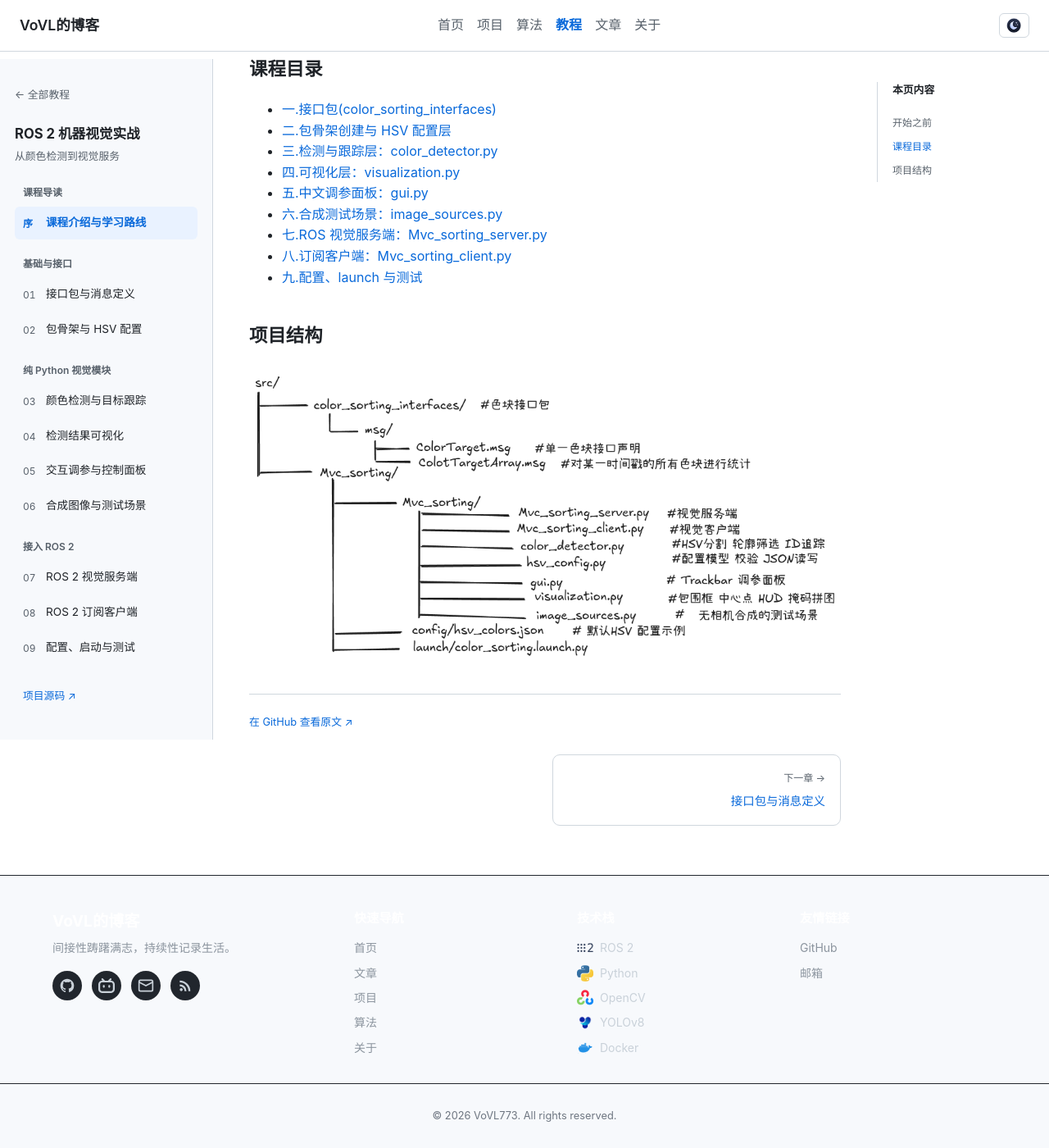
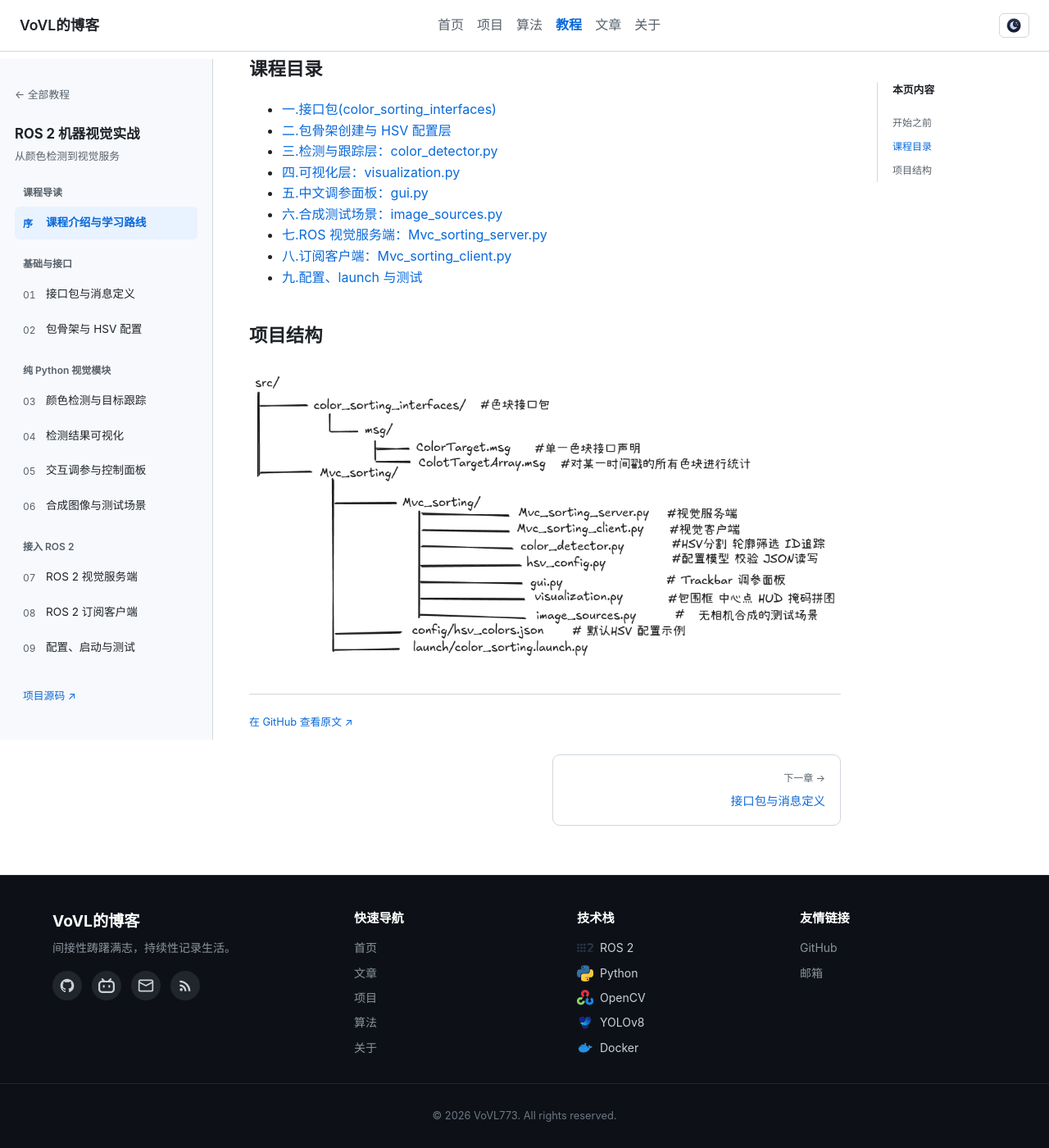
Before and after one commit to VoVL773/VoVL773.github.io, a Jekyll site: the page built from _tutorials/machine-vision/00-overview.md, in a window 1280 px wide and 1400 px high, scrolled down 682 px. Shown: the whole window at 82% size. Built offline with Jekyll 4.4.1, drawn with Linux system fonts in a browser that asks for light colours.

Commit message:
fix:修复教程页脚显示问题

```diff
--- a/assets/css/tutorials.css
+++ b/assets/css/tutorials.css
@@ -84,7 +84,7 @@
 .tutorial-pagination span { font-size: .75rem; color: var(--muted); }
 .tutorial-pagination strong { font-size: .9rem; font-weight: 500; }
 .tutorial-next { grid-column: 2; text-align: right; }
-.tutorial-page .site-footer { margin-top: 0; background: var(--tutorial-sidebar-bg); }
+.tutorial-page .site-footer { margin-top: 0; }
 .tutorial-hub { padding: 35px 0 80px; }
 .tutorial-hub-heading { margin-bottom: 36px; }
 .tutorial-hub-heading h1 { font-size: 2.4rem; margin: 10px 0; }
```
Also changed, not shown: 2 other files.
